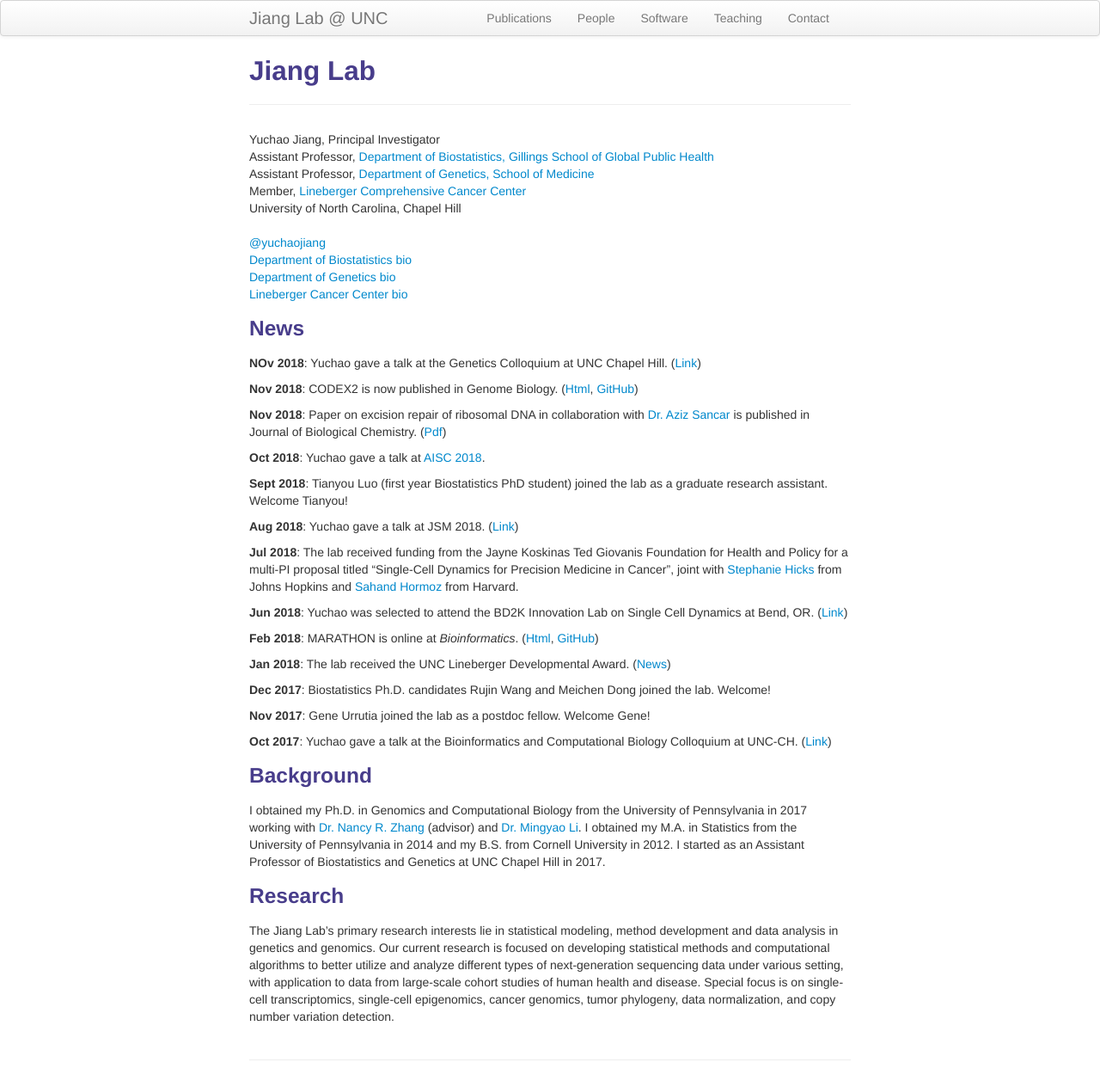
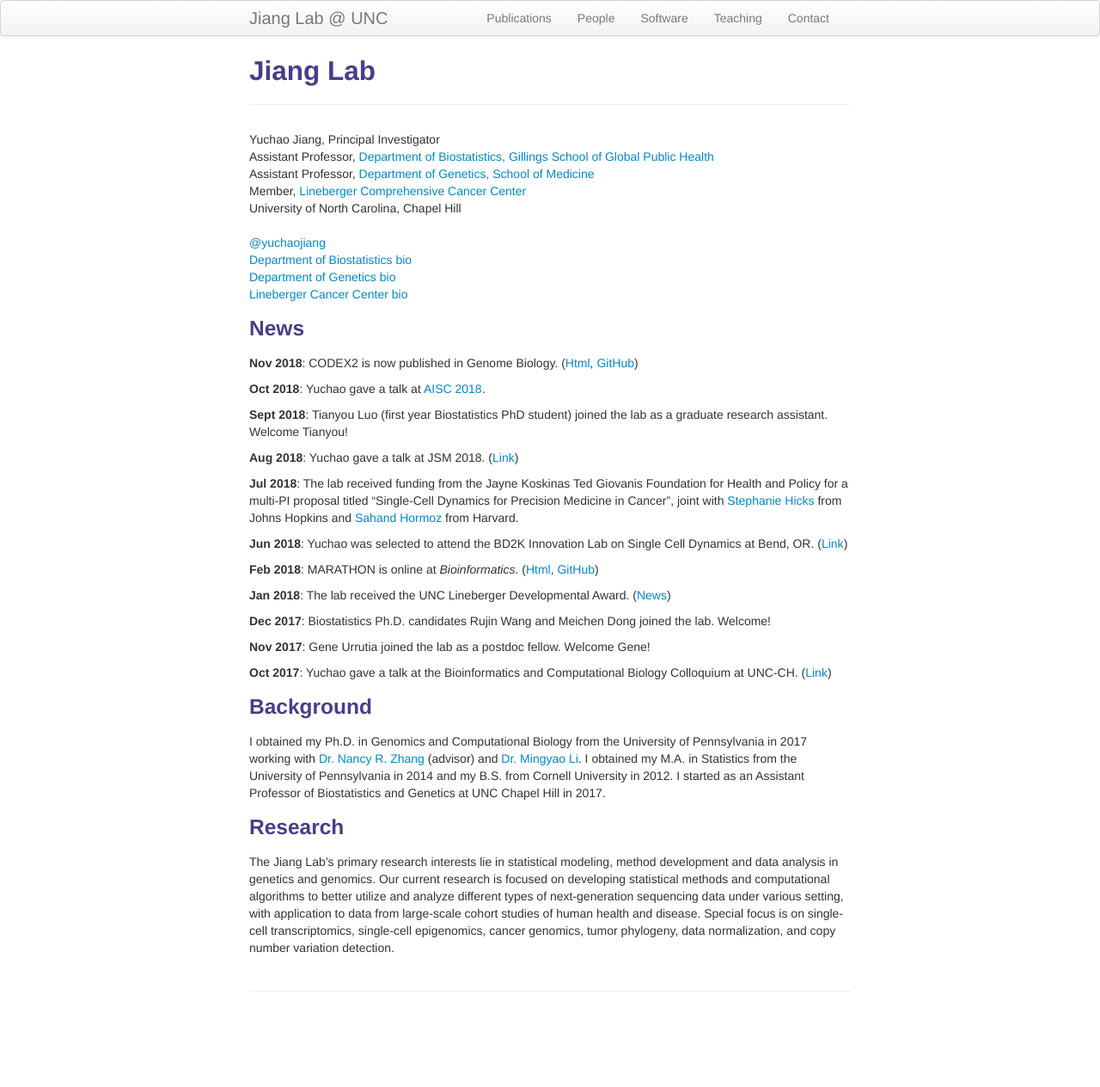
Before and after one commit to yuchaojiang/yuchaojiang.github.io, a Jekyll site: the page built from index.md, in a window 1280 px wide. Shown: the whole page at 86% size. Built offline with Jekyll 4.4.1, drawn with Linux system fonts in a browser that asks for light colours; after the commit the page ends 1184 px from its top, so only the background shows below that.

Commit message:
Update index.md

```diff
--- a/index.md
+++ b/index.md
@@ -25,11 +25,7 @@ description: I am an Assistant Professor in the Department of Biostatistics and
 </div>
 
 ### News
-**NOv 2018**: Yuchao gave a talk at the Genetics Colloquium at UNC Chapel Hill. ([Link](https://www.med.unc.edu/genetics/event/wednesday-department-of-genetics-research-colloquium-yuchao-jiang/))
-
 **Nov 2018**: CODEX2 is now published in Genome Biology. ([Html](https://genomebiology.biomedcentral.com/articles/10.1186/s13059-018-1578-y), [GitHub](https://github.com/yuchaojiang/CODEX2))
-
-**Nov 2018**: Paper on excision repair of ribosomal DNA in collaboration with [Dr. Aziz Sancar](https://www.med.unc.edu/biochem/directory/asancar/) is published in Journal of Biological Chemistry. ([Pdf](http://www.jbc.org/content/early/2018/11/09/jbc.RA118.006121.full.pdf))
 
 **Oct 2018**: Yuchao gave a talk at [AISC 2018](https://www.uncg.edu/mat/aisc/2018/index.html).
 
```
